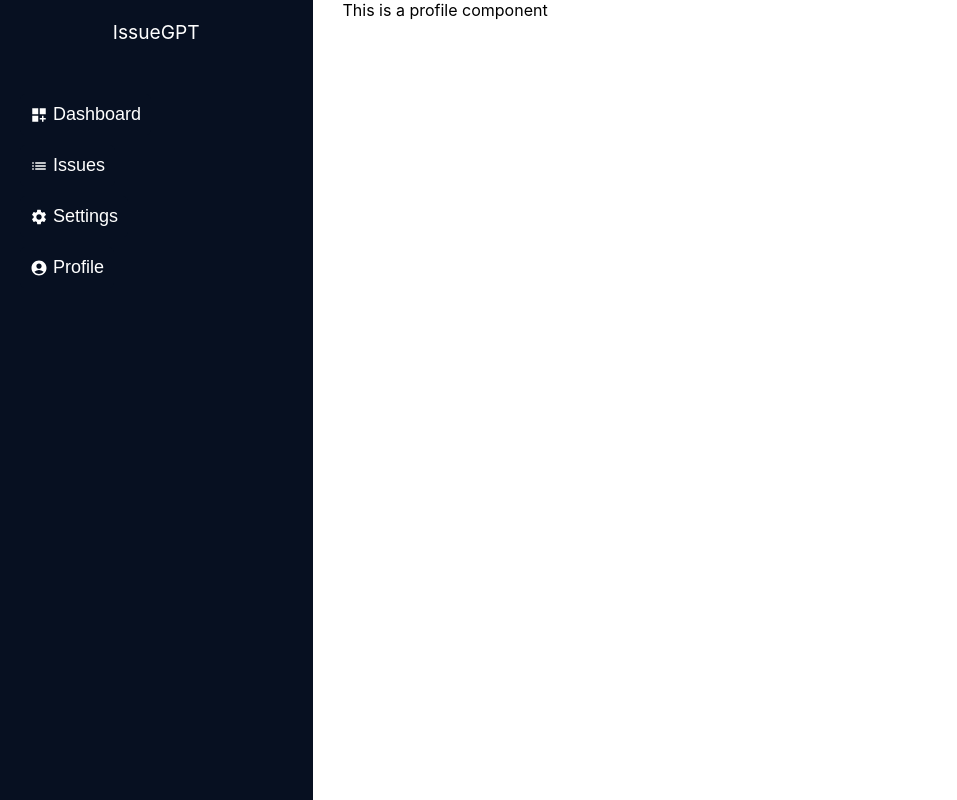
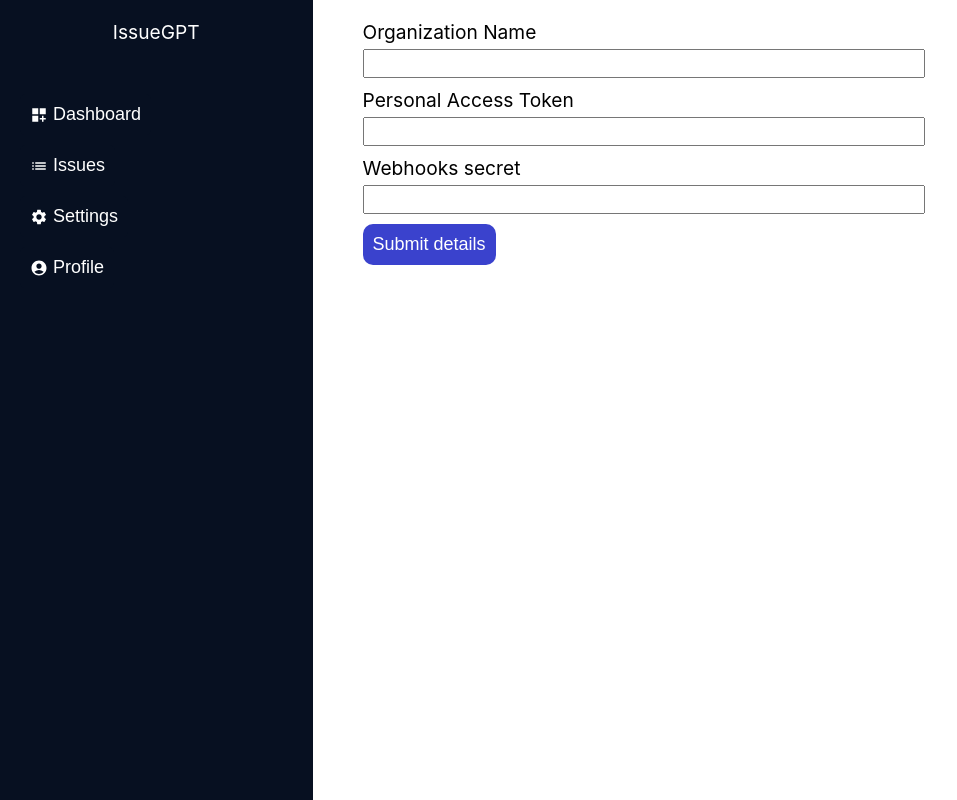
Before and after one commit to deepak2431/issue_gpt, a React (Create React App) app in the folder client/: page /dashboard/profile in a window 1280 px wide. Shown: the whole page, without its empty margins (0-957 px from the left). Built offline with nearby package versions, Linux system fonts and the light colour scheme.

Commit message:
added profile component

```diff
--- a/client/src/App.css
+++ b/client/src/App.css
@@ -107,3 +107,13 @@ input:focus {
   margin-top: 55px;
   justify-content: space-around;
 }
+
+
+/* Profile component CSS */
+.profile {
+  display: flex;
+  flex-direction: column;
+  margin: 20px;
+  width: 60%;
+  gap: 10px;
+}
--- a/client/src/pages/Profile.tsx
+++ b/client/src/pages/Profile.tsx
@@ -1,10 +1,64 @@
-import React from "react";
+import React, { useState, ChangeEvent } from "react";
+import InputForm from "../components/InputForm";
+import Button from "../components/Button";
 
 const Profile  = () => {
 
+    const [orgName, setOrgName] = useState('');
+    const [accessToken, setAccessToken] = useState('');
+    const [webhooksSecret, setWebhooksSecret] = useState('');
+
+    const handleOrgChange = (e:ChangeEvent<HTMLInputElement>) => {
+       setOrgName(e.target.value)
+    }
+
+    const handleTokenChange = (e:ChangeEvent<HTMLInputElement>) => {
+        setAccessToken(e.target.value)
+
+    }
+
+    const handleSecretChange = (e:ChangeEvent<HTMLInputElement>) => {
+        setWebhooksSecret(e.target.value)
+
+    }
+
+    const handleSubmit = () => {
+        console.log(
+            {
+                orgName: orgName,
+                accessToken: accessToken,
+                webhooksSecret: webhooksSecret
+            }
+        )
+    }
+
     return(
         <div className="profile">
-            This is a profile component
+            <InputForm
+            type="text"
+            id="orgName"
+            labelName="Organization Name"
+            value={orgName}
+            onInputChange={handleOrgChange}
+            />
+            <InputForm
+            type="password"
+            id="accessToken"
+            labelName="Personal Access Token"
+            value={accessToken}
+            onInputChange={handleTokenChange}
+            />
+            <InputForm
+            type="password"
+            id="webhooksSecret"
+            labelName="Webhooks secret"
+            value={webhooksSecret}
+            onInputChange={handleSecretChange}
+            />
+            <Button
+            text="Submit details"
+            onPress={handleSubmit}
+             />
         </div>
     )
 }
```
